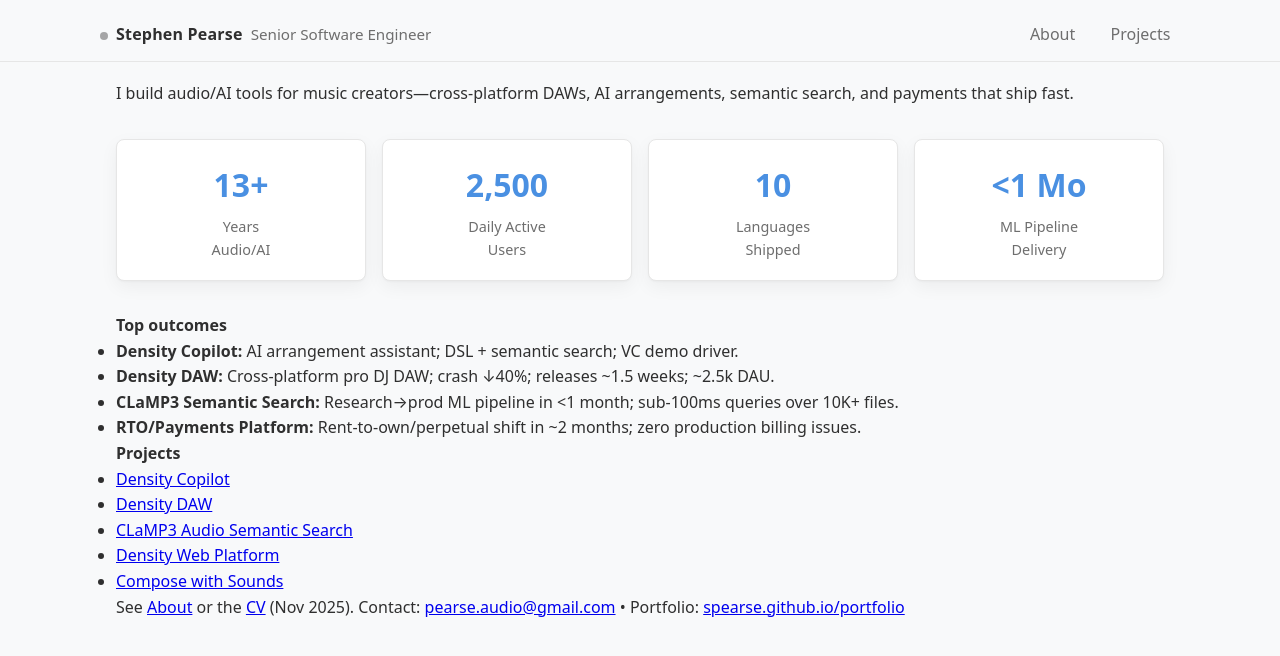
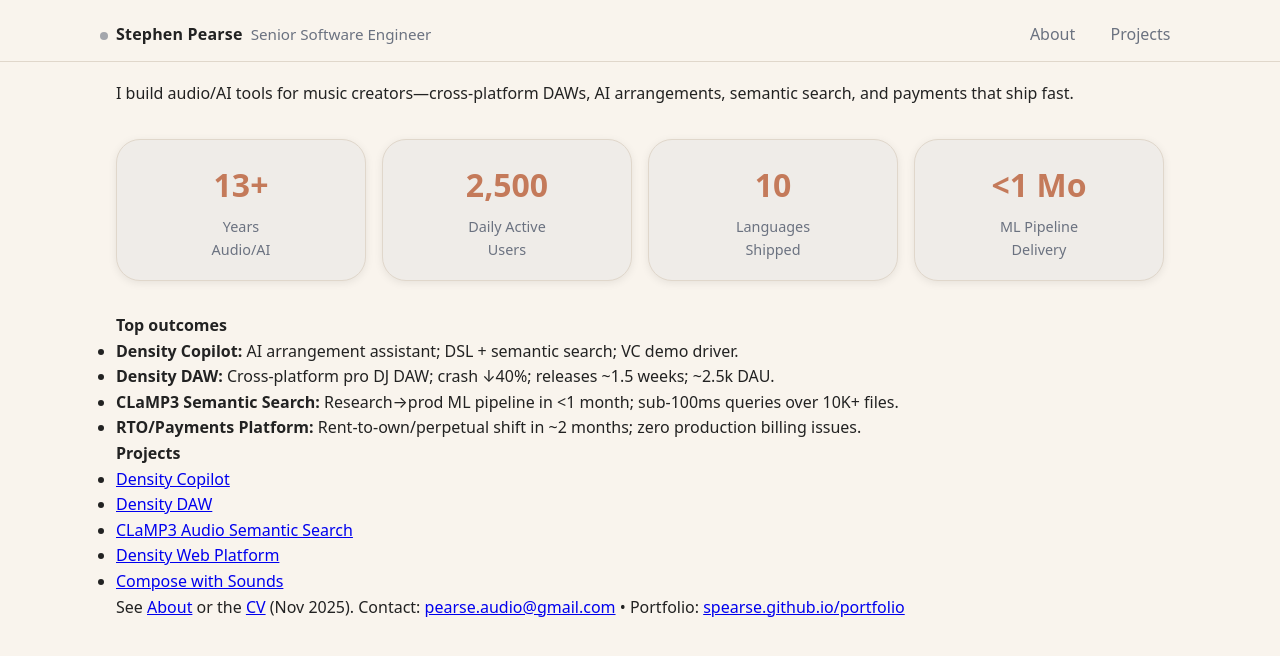
Before and after one commit to spearse/portfolio, a Jekyll site: the page built from index.md, in a window 1280 px wide. Shown: the top 656 px of the page. Built offline with Jekyll 4.4.1, drawn with Linux system fonts in a browser that asks for light colours.

Commit message:
update portfolio design system

```diff
--- a/assets/css/site.css
+++ b/assets/css/site.css
@@ -1,12 +1,15 @@
 :root{
-  --bg:#f8f9fa;
-  --surface:#fff;
-  --ink:#2f2f2f;
-  --muted:#6e6e6e;
-  --line:#e6e6e6;
-  --tag-bg:#f1f1f1;
-  --shadow:0 1px 2px rgba(0,0,0,.03), 0 6px 18px rgba(0,0,0,.05);
-  --radius:16px;
+  --bg:#F9F4ED;
+  --surface:#EFECE8;
+  --ink:#222222;
+  --muted:#6B7280;
+  --line:#E0D7CB;
+  --tag-bg:#E4B29C;
+  --cta-muted:#E4B29C;
+  --cta:#C47A5A;
+  --cta-hover:#B9684A;
+  --shadow:0 2px 8px rgba(0,0,0,0.08);
+  --radius:24px;
   --container:1080px;
 }
 
@@ -17,7 +20,7 @@ img{max-width:100%; height:auto}
 .wrapper{max-width:var(--container); margin:0 auto; padding:0 1rem}
 
 /* Header */
-.mast{position:sticky; top:0; z-index:100; backdrop-filter:blur(12px); background:rgba(248,249,250,.95); border-bottom:1px solid var(--line)}
+.mast{position:sticky; top:0; z-index:100; backdrop-filter:blur(12px); background:rgba(249,244,237,.96); border-bottom:1px solid var(--line)}
 .mast-inner{display:flex; align-items:center; justify-content:space-between; padding:1rem 0 .5rem; gap:1rem}
 .brand{display:flex; align-items:baseline; gap:.5rem; flex-wrap:wrap}
 .dot{width:.5rem; height:.5rem; border-radius:50%; background:var(--muted); opacity:.6}
@@ -26,8 +29,8 @@ img{max-width:100%; height:auto}
 
 /* Desktop Navigation */
 .nav{display:flex; gap:1rem}
-.nav a{color:var(--muted); text-decoration:none; padding:.35rem .6rem; border-radius:8px; transition:background .2s}
-.nav a:hover{background:#f2f2f2}
+.nav a{color:var(--muted); text-decoration:none; padding:.35rem .6rem; border-radius:12px; transition:background .2s, color .2s}
+.nav a:hover{background:var(--surface); color:var(--ink)}
 
 /* Burger Button */
 .burger{display:none; flex-direction:column; gap:5px; background:none; border:none; cursor:pointer; padding:.5rem; z-index:110}
@@ -97,9 +100,9 @@ main{padding:1.2rem 0 2rem}
 .hero h1{margin:0 0 .5rem; font-size:clamp(1.8rem,4vw,2.6rem); font-weight:600; letter-spacing:.1px; line-height:1.2}
 .hero .lede{color:var(--muted); margin:0 0 1.2rem; max-width:65ch; font-size:1.1rem}
 .hero-cta{display:flex; gap:.6rem; flex-wrap:wrap}
-.btn{display:inline-block; padding:.6rem 1.2rem; border-radius:10px; background:#e9e9e9; color:#333; text-decoration:none; font-weight:500; transition:background .2s}
-.btn:hover{background:#dcdcdc}
-.btn.ghost{background:#f5f5f5; color:var(--muted)}
+.btn{display:inline-block; padding:.65rem 1.3rem; border-radius:16px; background:var(--cta); color:#fff; text-decoration:none; font-weight:600; transition:background .2s, transform .2s; box-shadow:var(--shadow)}
+.btn:hover{background:var(--cta-hover); transform:translateY(-1px)}
+.btn.ghost{background:var(--surface); color:var(--ink); border:1px solid var(--line); box-shadow:none}
 .rule{border:0; border-top:1px solid var(--line); margin:1.8rem 0 2rem}
 
 /* About Section on Landing */
@@ -111,7 +114,7 @@ main{padding:1.2rem 0 2rem}
   border:1px solid var(--line);
   box-shadow:var(--shadow);
 }
-.about-section h2{font-size:1.6rem; margin-bottom:1rem; font-weight:600}
+.about-section h2{font-size:1.6rem; margin-bottom:1rem; font-weight:600; color:var(--ink)}
 .about-section p{color:var(--muted); margin-bottom:1rem; line-height:1.7}
 .focus-list{display:grid; grid-template-columns:repeat(auto-fit, minmax(250px, 1fr)); gap:1.5rem; margin-top:1.5rem}
 .focus-item h4{font-size:1rem; font-weight:600; margin-bottom:.5rem; color:var(--ink)}
@@ -133,8 +136,8 @@ main{padding:1.2rem 0 2rem}
 }
 .card:hover{
   transform:translateY(-2px);
-  box-shadow:0 4px 8px rgba(0,0,0,.06), 0 12px 24px rgba(0,0,0,.08);
-  border-color:#d0d0d0;
+  box-shadow:0 4px 12px rgba(0,0,0,.08), 0 12px 24px rgba(0,0,0,.12);
+  border-color:var(--cta-muted, var(--line));
 }
 .card h3{margin:0 0 .6rem; font-size:1.25rem; color:var(--ink); font-weight:600}
 .card p{color:var(--muted); margin:0 0 1rem; line-height:1.6; font-size:.95rem}
@@ -298,14 +301,15 @@ main{padding:1.2rem 0 2rem}
 
 /* Links in content */
 .page-content a{
-  color:#4a90e2;
+  color:var(--cta);
   text-decoration:none;
   border-bottom:1px solid transparent;
-  transition:border-color .2s;
+  transition:border-color .2s, color .2s;
 }
 
 .page-content a:hover{
-  border-bottom-color:#4a90e2;
+  border-bottom-color:var(--cta);
+  color:var(--cta-hover);
 }
 
 /* Strong emphasis */
@@ -316,11 +320,11 @@ main{padding:1.2rem 0 2rem}
 
 /* Highlight boxes for key info */
 .highlight-box{
-  background:linear-gradient(135deg, #f8f9fa 0%, #e9ecef 100%);
-  border-left:4px solid #4a90e2;
+  background:linear-gradient(135deg, #F9F4ED 0%, #EFECE8 100%);
+  border-left:6px solid var(--cta);
   padding:1.5rem;
   margin:2rem 0;
-  border-radius:8px;
+  border-radius:var(--radius);
   box-shadow:var(--shadow);
 }
 
@@ -347,7 +351,7 @@ main{padding:1.2rem 0 2rem}
 .metric{
   background:var(--surface);
   border:1px solid var(--line);
-  border-radius:8px;
+  border-radius:var(--radius);
   padding:1.2rem;
   text-align:center;
   box-shadow:var(--shadow);
@@ -356,7 +360,7 @@ main{padding:1.2rem 0 2rem}
 .metric-value{
   font-size:2rem;
   font-weight:700;
-  color:#4a90e2;
+  color:var(--cta);
   display:block;
   margin-bottom:.3rem;
 }
@@ -378,7 +382,7 @@ main{padding:1.2rem 0 2rem}
 .col-box{
   background:var(--surface);
   border:1px solid var(--line);
-  border-radius:8px;
+  border-radius:var(--radius);
   padding:1.5rem;
   box-shadow:var(--shadow);
 }
```
